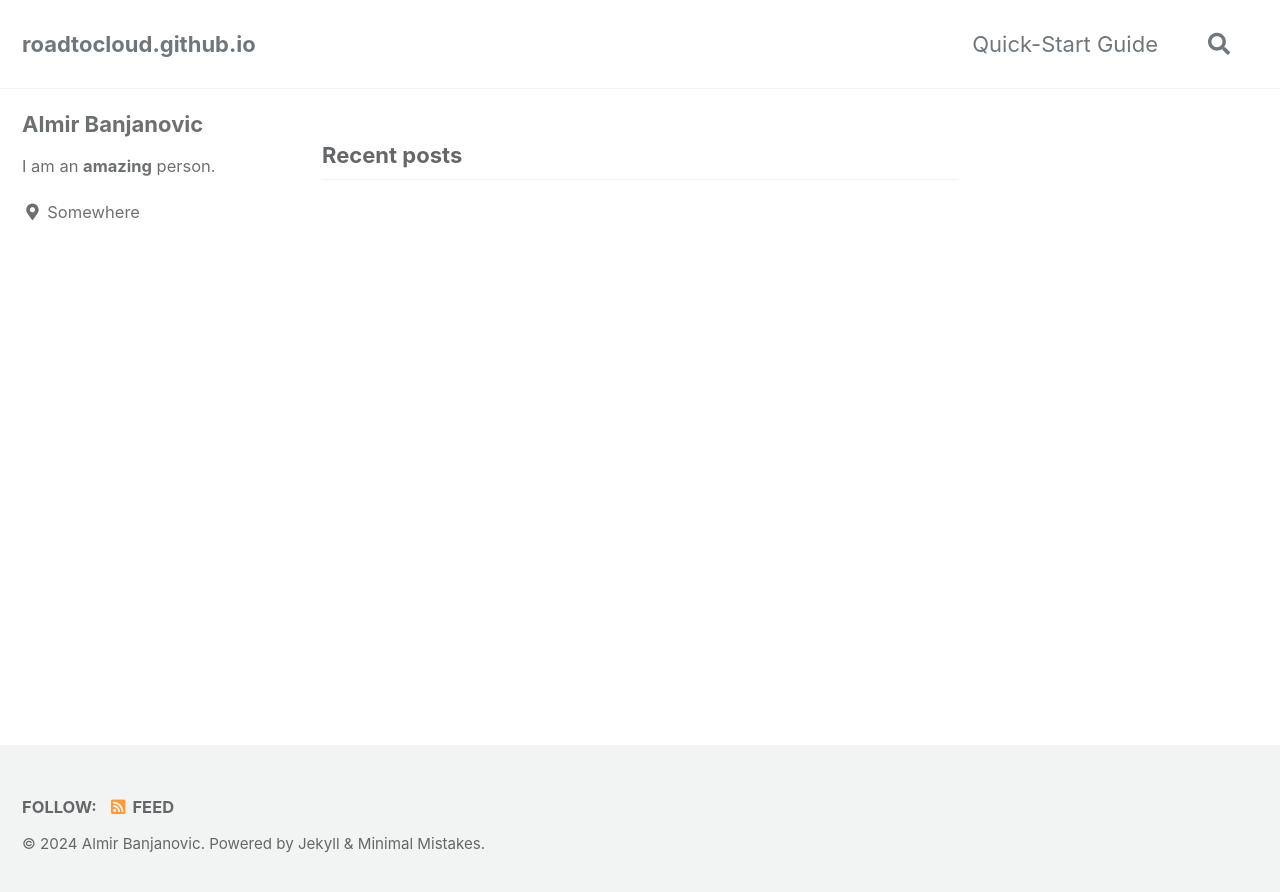
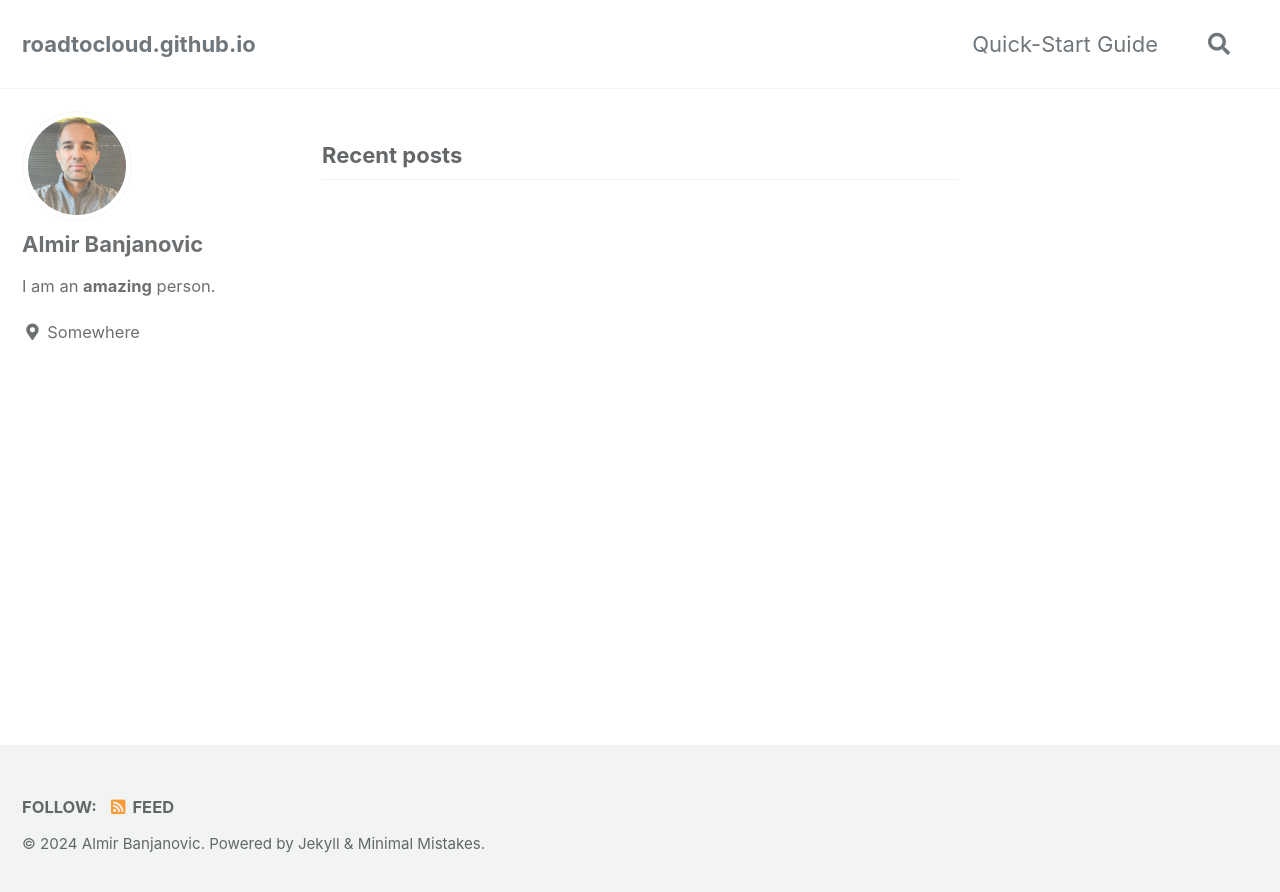
Before and after one commit to almirbanjanovic/roadtocloud.github.io, a Jekyll site: the page built from index.html, in a window 1280 px wide. Shown: the top 892 px of the page. Built offline with Jekyll 4.4.1, drawn with Linux system fonts in a browser that asks for light colours; cached includes are drawn as plain includes; the list of posts is cut into pages by our own code; comment, search, counter and statistics services are not loaded.

Commit message:
Update _config.yml

```diff
--- a/_config.yml
+++ b/_config.yml
@@ -106,7 +106,7 @@ analytics:
 # Site Author
 author:
   name             : "Almir Banjanovic"
-  avatar           : # path of avatar image, e.g. "/assets/images/bio-photo.jpg"
+  avatar           : "/assets/images/bio-head.jpg" # path of avatar image, e.g. "/assets/images/bio-photo.jpg"
   bio              : "I am an **amazing** person."
   location         : "Somewhere"
   email            :
```
